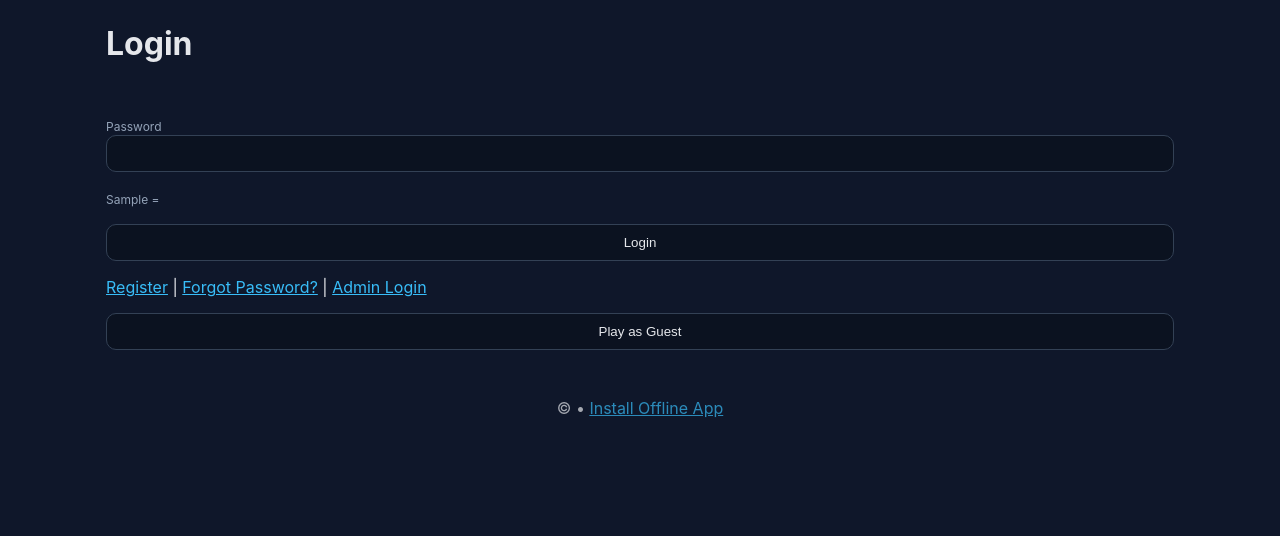
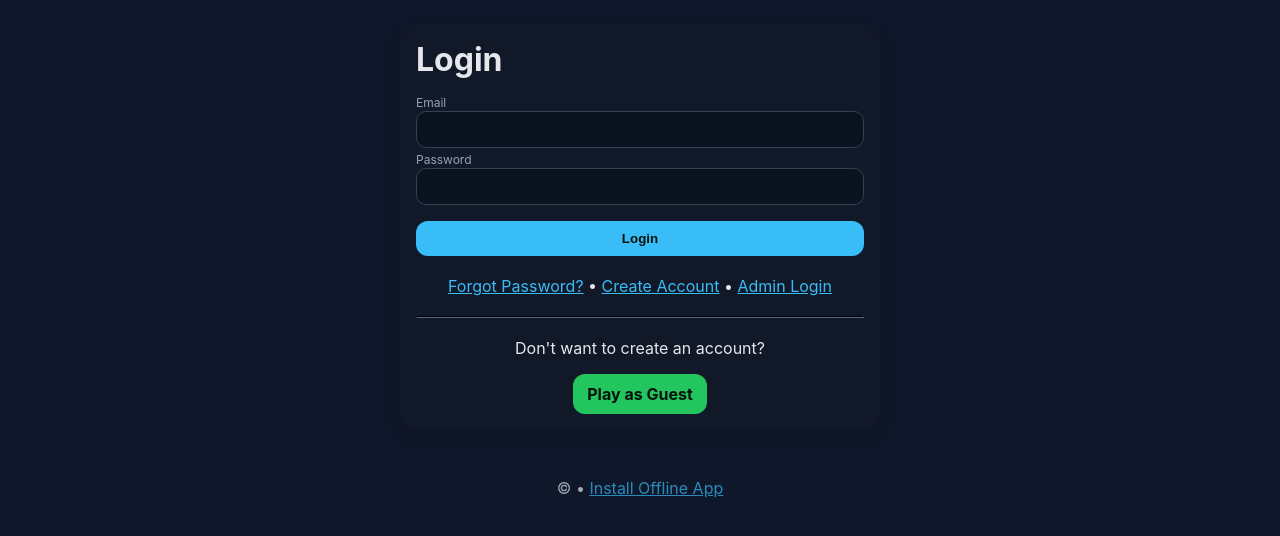
Before and after one commit to harsha86396/sudoku_app, a Flask app: template templates/login.html in a window 1280 px wide. Shown: the part 63-599 px from the top of the page. Run offline with Flask 3, Linux system fonts and the light colour scheme; tables that the repository leaves empty hold one stand-in row (values such as "Sample post"); the template is opened without the code that fills it: values that come from a table or form of the project are taken from there, most other values are stand-ins (such as "Sample title", 1, 10 or a date in 2020).

Commit message:
Update login.html

```diff
--- a/templates/login.html
+++ b/templates/login.html
@@ -1,26 +1,37 @@
 {% extends 'base.html' %}
 {% block content %}
+<div class="card" style="max-width: 480px; margin: auto;">
   <h1>Login</h1>
-  <form method="post" action="{{ url_for('login') }}">
-    {{ form.hidden_tag() }}
-    <p>
-      {{ form.email.label }}<br>
-      {{ form.email() }}
-    </p>
-    <p>
-      {{ form.password.label }}<br>
-      {{ form.password() }}
-    </p>
-    <p>
-      <label for="captcha">{{ captcha_q }} = </label>
-      {{ form.captcha() }}
-    </p>
-    <p>{{ form.submit() }}</p>
+
+  {% if msg %}
+  <div class="alert">{{ msg }}</div>
+  {% endif %}
+
+  {% if err %}
+  <div class="alert err">{{ err }}</div>
+  {% endif %}
+
+  <form action="/login" method="post">
+    <label>Email</label>
+    <input name="email" type="email" required>
+
+    <label>Password</label>
+    <input name="password" type="password" required>
+
+    <button class="btn secondary" type="submit" style="width: 100%; margin-top: 16px;">Login</button>
   </form>
-  <p><a href="{{ url_for('register') }}">Register</a> | <a href="{{ url_for('forgot_password') }}">Forgot Password?</a> | <a href="{{ url_for('admin_login') }}">Admin Login</a></p>
-  <form method="post" action="{{ url_for('guest') }}">
-    <p><input type="submit" value="Play as Guest"></p>
-  </form>
-  <p class="success">{{ msg }}</p>
-  <p class="error">{{ err }}</p>
+
+  <div style="margin-top: 20px; text-align: center;">
+    <a href="/forgot_password">Forgot Password?</a> •
+    <a href="/register">Create Account</a> •
+    <a href="/admin">Admin Login</a>
+  </div>
+
+  <hr style="margin: 20px 0;">
+
+  <div style="text-align: center;">
+    <p>Don't want to create an account?</p>
+    <a class="btn" href="/guest_login" onclick="return confirm('In guest mode, your progress will not be saved and you cannot access leaderboard features. Continue?')">Play as Guest</a>
+  </div>
+</div>
 {% endblock %}
```
